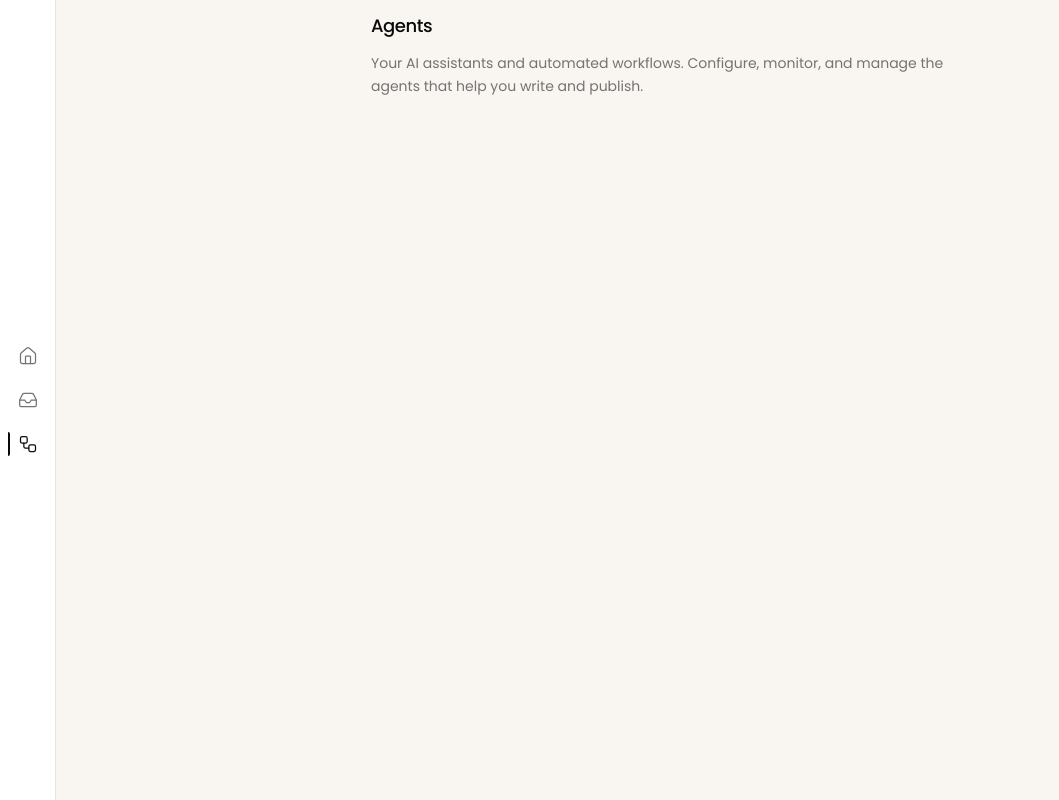
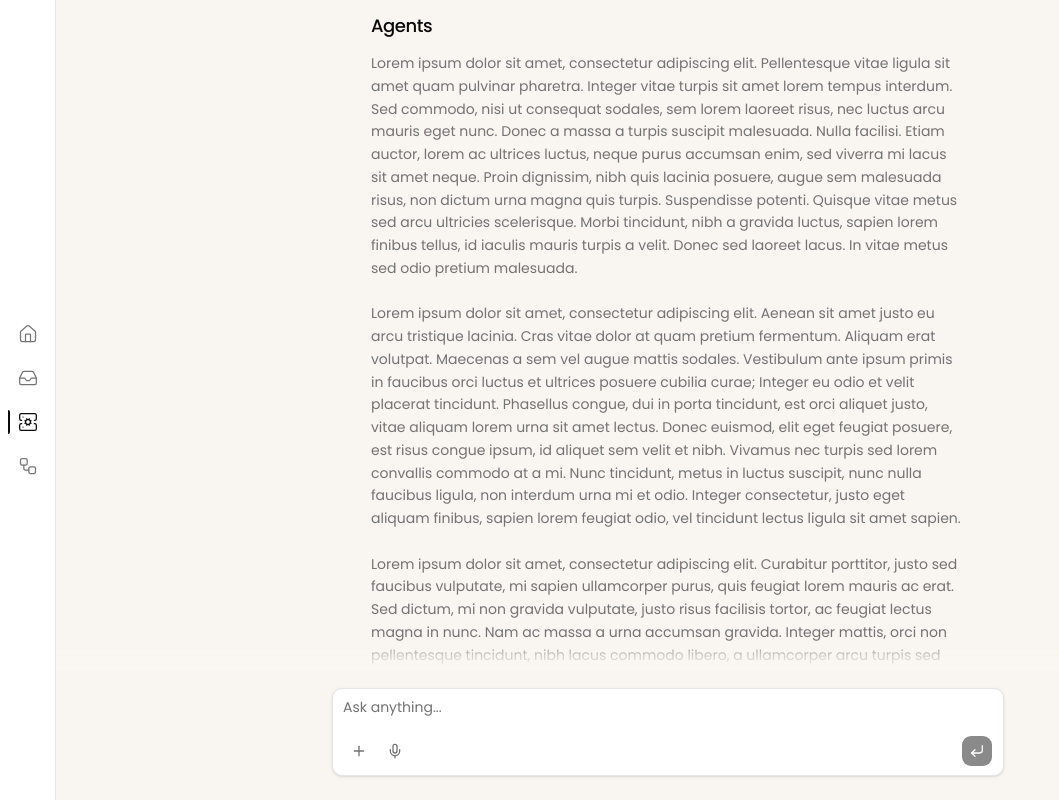
Before and after one commit to miketdonahue/writer-future, a Next.js app: page /agents in a window 1280 px wide. Shown: the whole page, without its empty margins (0-1059 px from the left). Built offline with nearby package versions, Linux system fonts and the light colour scheme; what @trpc/react-query would draw is missing.

Commit message:
Changes to chat composer layout

```diff
--- a/package.json
+++ b/package.json
@@ -2,6 +2,12 @@
   "name": "writer-future",
   "version": "0.1.0",
   "private": true,
+  "pnpm": {
+    "overrides": {
+      "react": "^19.2.0",
+      "react-dom": "^19.2.0"
+    }
+  },
   "scripts": {
     "dev": "next dev",
     "build": "next build",
--- a/src/app/agents/page.tsx
+++ b/src/app/agents/page.tsx
@@ -3,8 +3,83 @@ export default function AgentsPage() {
     <>
       <h1 className="text-lg font-medium tracking-tight text-foreground">Agents</h1>
       <p className="mt-3 text-sm leading-relaxed text-muted-foreground">
-        Your AI assistants and automated workflows. Configure, monitor, and manage the agents that
-        help you write and publish.
+        Lorem ipsum dolor sit amet, consectetur adipiscing elit. Pellentesque vitae ligula sit amet
+        quam pulvinar pharetra. Integer vitae turpis sit amet lorem tempus interdum. Sed commodo,
+        nisi ut consequat sodales, sem lorem laoreet risus, nec luctus arcu mauris eget nunc. Donec
+        a massa a turpis suscipit malesuada. Nulla facilisi. Etiam auctor, lorem ac ultrices luctus,
+        neque purus accumsan enim, sed viverra mi lacus sit amet neque. Proin dignissim, nibh quis
+        lacinia posuere, augue sem malesuada risus, non dictum urna magna quis turpis. Suspendisse
+        potenti. Quisque vitae metus sed arcu ultricies scelerisque. Morbi tincidunt, nibh a gravida
+        luctus, sapien lorem finibus tellus, id iaculis mauris turpis a velit. Donec sed laoreet
+        lacus. In vitae metus sed odio pretium malesuada.
+        <br />
+        <br />
+        Lorem ipsum dolor sit amet, consectetur adipiscing elit. Aenean sit amet justo eu arcu
+        tristique lacinia. Cras vitae dolor at quam pretium fermentum. Aliquam erat volutpat.
+        Maecenas a sem vel augue mattis sodales. Vestibulum ante ipsum primis in faucibus orci
+        luctus et ultrices posuere cubilia curae; Integer eu odio et velit placerat tincidunt.
+        Phasellus congue, dui in porta tincidunt, est orci aliquet justo, vitae aliquam lorem urna
+        sit amet lectus. Donec euismod, elit eget feugiat posuere, est risus congue ipsum, id
+        aliquet sem velit et nibh. Vivamus nec turpis sed lorem convallis commodo at a mi. Nunc
+        tincidunt, metus in luctus suscipit, nunc nulla faucibus ligula, non interdum urna mi et
+        odio. Integer consectetur, justo eget aliquam finibus, sapien lorem feugiat odio, vel
+        tincidunt lectus ligula sit amet sapien.
+        <br />
+        <br />
+        Lorem ipsum dolor sit amet, consectetur adipiscing elit. Curabitur porttitor, justo sed
+        faucibus vulputate, mi sapien ullamcorper purus, quis feugiat lorem mauris ac erat. Sed
+        dictum, mi non gravida vulputate, justo risus facilisis tortor, ac feugiat lectus magna in
+        nunc. Nam ac massa a urna accumsan gravida. Integer mattis, orci non pellentesque tincidunt,
+        nibh lacus commodo libero, a ullamcorper arcu turpis sed purus. Aliquam hendrerit, risus sed
+        tristique auctor, orci lectus tincidunt nulla, at iaculis velit ligula eget enim. Duis
+        interdum, velit non porttitor finibus, lectus mi gravida turpis, a luctus ipsum lorem id mi.
+        Praesent efficitur, nunc sed gravida malesuada, nunc ex tincidunt mi, vitae feugiat nibh
+        ipsum id nisi. Donec in turpis eu mi tempus faucibus.
+        <br />
+        <br />
+        Lorem ipsum dolor sit amet, consectetur adipiscing elit. Sed vel semper lorem. Integer
+        egestas, orci eget consequat gravida, magna nunc fringilla purus, a elementum ligula mi sit
+        amet massa. Pellentesque habitant morbi tristique senectus et netus et malesuada fames ac
+        turpis egestas. Sed nec tellus sit amet neque placerat dictum. Morbi a neque id sapien
+        volutpat facilisis. Etiam eu arcu non libero tristique laoreet. Duis vel posuere urna.
+        Nullam congue, eros et hendrerit facilisis, metus nisl tempus elit, ac vestibulum lectus
+        mauris ut nunc. Sed malesuada lectus quis eros vulputate, eget venenatis lorem interdum.
+        <br />
+        <br />
+        Lorem ipsum dolor sit amet, consectetur adipiscing elit. Donec vitae nulla sed sapien
+        pharetra eleifend. Morbi id consequat odio. Aliquam ac sapien vel sapien fermentum
+        tincidunt. Nulla ultricies, lorem a luctus tincidunt, magna ipsum lacinia mauris, non congue
+        velit massa in justo. Nulla facilisi. Donec eget mi id mauris blandit consequat. Proin vel
+        nibh sed mauris aliquam hendrerit. Vestibulum ante ipsum primis in faucibus orci luctus et
+        ultrices posuere cubilia curae; Nam et sem in lacus facilisis laoreet. Aliquam sed dolor in
+        lorem bibendum posuere.
+        <br />
+        <br />
+        Lorem ipsum dolor sit amet, consectetur adipiscing elit. Donec vitae nulla sed sapien
+        pharetra eleifend. Morbi id consequat odio. Aliquam ac sapien vel sapien fermentum
+        tincidunt. Nulla ultricies, lorem a luctus tincidunt, magna ipsum lacinia mauris, non congue
+        velit massa in justo. Nulla facilisi. Donec eget mi id mauris blandit consequat. Proin vel
+        nibh sed mauris aliquam hendrerit. Vestibulum ante ipsum primis in faucibus orci luctus et
+        ultrices posuere cubilia curae; Nam et sem in lacus facilisis laoreet. Aliquam sed dolor in
+        lorem bibendum posuere.
+        <br />
+        <br />
+        Lorem ipsum dolor sit amet, consectetur adipiscing elit. Donec vitae nulla sed sapien
+        pharetra eleifend. Morbi id consequat odio. Aliquam ac sapien vel sapien fermentum
+        tincidunt. Nulla ultricies, lorem a luctus tincidunt, magna ipsum lacinia mauris, non congue
+        velit massa in justo. Nulla facilisi. Donec eget mi id mauris blandit consequat. Proin vel
+        nibh sed mauris aliquam hendrerit. Vestibulum ante ipsum primis in faucibus orci luctus et
+        ultrices posuere cubilia curae; Nam et sem in lacus facilisis laoreet. Aliquam sed dolor in
+        lorem bibendum posuere.
+        <br />
+        <br />
+        Lorem ipsum dolor sit amet, consectetur adipiscing elit. Donec vitae nulla sed sapien
+        pharetra eleifend. Morbi id consequat odio. Aliquam ac sapien vel sapien fermentum
+        tincidunt. Nulla ultricies, lorem a luctus tincidunt, magna ipsum lacinia mauris, non congue
+        velit massa in justo. Nulla facilisi. Donec eget mi id mauris blandit consequat. Proin vel
+        nibh sed mauris aliquam hendrerit. Vestibulum ante ipsum primis in faucibus orci luctus et
+        ultrices posuere cubilia curae; Nam et sem in lacus facilisis laoreet. Aliquam sed dolor in
+        lorem bibendum posuere.
       </p>
     </>
   );
--- /dev/null
+++ b/src/app/automations/page.tsx
@@ -0,0 +1,11 @@
+export default function AutomationsPage() {
+  return (
+    <>
+      <h1 className="text-lg font-medium tracking-tight text-foreground">Automations</h1>
+      <p className="mt-3 text-sm leading-relaxed text-muted-foreground">
+        Rules, triggers, and actions that keep work moving. Set up automatic routing, notifications,
+        and publishing workflows.
+      </p>
+    </>
+  );
+}
--- a/src/app/inbox/page.tsx
+++ b/src/app/inbox/page.tsx
@@ -1,32 +1,11 @@
 "use client";
 
-import {
-  AlertCircle,
-  ArrowDown,
-  ArrowUp,
-  CornerDownLeft,
-  FileText,
-  ListFilter,
-  Mail,
-  Search,
-  Workflow,
-  X,
-} from "lucide-react";
-import type { ComponentType } from "react";
-import { useMemo, useState } from "react";
+import { ArrowDown, ArrowUp, CornerDownLeft, ListFilter, Search, X } from "lucide-react";
+import { useCallback, useEffect, useMemo, useRef, useState } from "react";
 import { useDetailPane } from "@/components/detail-pane-context";
-import { Badge } from "@/components/ui/badge";
 import { Button } from "@/components/ui/button";
 import { Input } from "@/components/ui/input";
-import {
-  Item,
-  ItemActions,
-  ItemContent,
-  ItemDescription,
-  ItemGroup,
-  ItemMedia,
-  ItemTitle,
-} from "@/components/ui/item";
+import { Item, ItemContent, ItemDescription, ItemGroup, ItemTitle } from "@/components/ui/item";
 import { Kbd, KbdGroup } from "@/components/ui/kbd";
 import { ScrollArea } from "@/components/ui/scroll-area";
 import { Separator } from "@/components/ui/separator";
@@ -90,7 +69,7 @@ const mockInboxItems: InboxItem[] = [
     tags: ["approval", "design"],
     detail: {
       summary:
-        "The design team has completed updates to the component library and is requesting your approval to proceed with implementation.",
+        "The design team has completed updates to the component library and is requesting your approval to proceed with implementation. The design team has completed updates to the component library and is requesting your approval to proceed with implementation. The design team has completed updates to the component library and is requesting your approval to proceed with implementation. The design team has completed updates to the component library and is requesting your approval to proceed with implementation. The design team has completed updates to the component library and is requesting your approval to proceed with implementation. The design team has completed updates to the component library and is requesting your approval to proceed with implementation. The design team has completed updates to the component library and is requesting your approval to proceed with implementation.",
       whatYouNeedToDo: [
         "Review the updated component specifications",
         "Verify alignment with brand guidelines",
@@ -177,30 +156,12 @@ const mockInboxItems: InboxItem[] = [
   },
 ];
 
-function getTypeIcon(type: InboxItemType) {
-  const iconMap: Record<InboxItemType, ComponentType<{ className?: string }>> = {
-    message: Mail,
-    task: Workflow,
-    review: FileText,
-    alert: AlertCircle,
-  };
-  return iconMap[type] || Mail;
-}
-
-function getPriorityColor(priority: InboxItem["priority"]) {
-  const colorMap: Record<InboxItem["priority"], string> = {
-    low: "text-muted-foreground",
-    normal: "text-foreground",
-    high: "text-destructive",
-  };
-  return colorMap[priority];
-}
-
 export default function InboxPage() {
   const [searchQuery, setSearchQuery] = useState("");
   const [timeFilter, setTimeFilter] = useState<"now" | "soon" | "later">("now");
   const [selectedItemId, setSelectedItemId] = useState<string | null>(null);
-  const { open, setContent } = useDetailPane();
+  const { open, close, setContent } = useDetailPane();
+  const searchInputRef = useRef<HTMLInputElement | null>(null);
 
   const filteredItems = useMemo(() => {
     if (!searchQuery.trim()) return mockInboxItems;
@@ -214,11 +175,62 @@ export default function InboxPage() {
     );
   }, [searchQuery]);
 
-  const handleItemClick = (item: InboxItem) => {
+  const handleItemClick = useCallback(
+    (item: InboxItem) => {
       setSelectedItemId(item.id);
       setContent(<InboxDetail item={item} />);
       open();
+    },
+    [open, setContent]
+  );
+
+  useEffect(() => {
+    if (!filteredItems.length) {
+      setSelectedItemId(null);
+      return;
+    }
+    const stillVisible = filteredItems.some((item) => item.id === selectedItemId);
+    if (!selectedItemId || !stillVisible) {
+      setSelectedItemId(filteredItems[0].id);
+    }
+  }, [filteredItems, selectedItemId]);
+
+  useEffect(() => {
+    const handleKeyDown = (event: KeyboardEvent) => {
+      if (!filteredItems.length) return;
+
+      const currentIndex = filteredItems.findIndex((item) => item.id === selectedItemId);
+      const safeIndex = currentIndex < 0 ? 0 : currentIndex;
+
+      if (event.key === "ArrowDown") {
+        event.preventDefault();
+        const nextIndex = Math.min(safeIndex + 1, filteredItems.length - 1);
+        setSelectedItemId(filteredItems[nextIndex].id);
+      }
+
+      if (event.key === "ArrowUp") {
+        event.preventDefault();
+        const nextIndex = Math.max(safeIndex - 1, 0);
+        setSelectedItemId(filteredItems[nextIndex].id);
+      }
+
+      if (event.key === "Enter") {
+        event.preventDefault();
+        const selectedItem = filteredItems[safeIndex];
+        if (selectedItem) {
+          handleItemClick(selectedItem);
+        }
+      }
+
+      if (event.key === "Escape") {
+        event.preventDefault();
+        close();
+      }
     };
+
+    window.addEventListener("keydown", handleKeyDown);
+    return () => window.removeEventListener("keydown", handleKeyDown);
+  }, [close, filteredItems, handleItemClick, selectedItemId]);
 
   return (
     <div className="flex h-full items-center justify-center p-3">
@@ -245,6 +257,7 @@ export default function InboxPage() {
                   placeholder="Search your inbox"
                   value={searchQuery}
                   onChange={(e) => setSearchQuery(e.target.value)}
+                  ref={searchInputRef}
                   className="h-9 border-0 bg-transparent pl-6 pr-3 text-sm shadow-none placeholder:text-muted-foreground/60 focus-visible:border-transparent focus-visible:ring-0"
                 />
               </div>
@@ -253,7 +266,10 @@ export default function InboxPage() {
                   type="button"
                   variant="secondary"
                   size="icon"
-                  onClick={() => setSearchQuery("")}
+                  onClick={() => {
+                    setSearchQuery("");
+                    searchInputRef.current?.focus();
+                  }}
                   aria-label="Clear search"
                   className="size-9 shrink-0 rounded-xl"
                 >
@@ -305,9 +321,8 @@ export default function InboxPage() {
               {filteredItems.length === 0 ? (
                 <div className="p-8 text-center text-sm text-muted-foreground">No items found</div>
               ) : (
-                <ItemGroup className="gap-0 px-3 py-1">
+                <ItemGroup className="gap-0.5 px-3 py-1">
                   {filteredItems.map((item) => {
-                    const Icon = getTypeIcon(item.type);
                     const isSelected = selectedItemId === item.id;
 
                     return (
@@ -315,15 +330,12 @@ export default function InboxPage() {
                         key={item.id}
                         variant="default"
                         className={cn(
-                          "rounded-xl border-0 px-4 py-3.5 hover:bg-muted/40",
+                          "cursor-pointer rounded-xl border-0 px-4 py-3.5 hover:bg-brand-accent/60",
                           "focus-visible:ring-0 focus-visible:ring-offset-0",
-                          isSelected && "bg-muted/60"
+                          isSelected && "bg-brand-accent/60"
                         )}
                         onClick={() => handleItemClick(item)}
                       >
-                        <ItemMedia variant="icon" className="mt-0.5">
-                          <Icon className={cn("size-4", getPriorityColor(item.priority))} />
-                        </ItemMedia>
                         <ItemContent className="gap-1">
                           <ItemTitle className="text-sm font-medium leading-snug">
                             {item.title}
@@ -332,21 +344,11 @@ export default function InboxPage() {
                             {item.preview}
                           </ItemDescription>
                         </ItemContent>
-                        <ItemActions>
-                          <div className="flex flex-col items-end gap-1.5">
+                        <div className="ml-auto flex flex-col items-end self-start">
                           <span className="text-[11px] text-muted-foreground/70">
                             {item.receivedAt}
                           </span>
-                            {item.priority === "high" && (
-                              <Badge
-                                variant="destructive"
-                                className="rounded-full px-2 py-0.5 text-[10px] font-medium"
-                              >
-                                {item.priority}
-                              </Badge>
-                            )}
                         </div>
-                        </ItemActions>
                       </Item>
                     );
                   })}
--- a/src/components/app-shell.tsx
+++ b/src/components/app-shell.tsx
@@ -1,31 +1,41 @@
 "use client";
 
-import { Home, Inbox, Workflow, X } from "lucide-react";
+import { Home, Inbox, ServerCog, Workflow, X } from "lucide-react";
 import { AnimatePresence, motion } from "motion/react";
 import Link from "next/link";
 import { usePathname } from "next/navigation";
-import { useLayoutEffect, useRef } from "react";
+import { useEffect, useLayoutEffect, useRef, useState } from "react";
 import { ChatComposer } from "@/components/chat-composer";
-import {
-  DetailPaneProvider,
-  useDetailPane,
-} from "@/components/detail-pane-context";
+import { DetailPaneProvider, useDetailPane } from "@/components/detail-pane-context";
 import { PageTransition } from "@/components/page-transition";
 import { Button } from "@/components/ui/button";
 import { Tooltip, TooltipContent, TooltipTrigger } from "@/components/ui/tooltip";
 import { cn } from "@/lib/utils";
 
+/**
+ * Renders children only after client mount. Avoids hydration mismatch for
+ * Base UI components that use useId(), which can differ between Next.js
+ * server and client React instances.
+ */
+function ClientOnly({ children }: { children: React.ReactNode }) {
+  const [mounted, setMounted] = useState(false);
+  useEffect(() => setMounted(true), []);
+  if (!mounted) return null;
+  return <>{children}</>;
+}
+
 const tabs = [
   { id: "home", href: "/home", icon: Home, label: "Home" },
   { id: "inbox", href: "/inbox", icon: Inbox, label: "Inbox" },
-  { id: "agents", href: "/agents", icon: Workflow, label: "Agents" },
+  { id: "agents", href: "/agents", icon: ServerCog, label: "Agents" },
+  { id: "automations", href: "/automations", icon: Workflow, label: "Automations" },
 ] as const;
 
 function AppShellInner({ children }: { children: React.ReactNode }) {
   const pathname = usePathname();
   const prevPathname = useRef(pathname);
   const { isOpen, content, close, setContent } = useDetailPane();
-  const showHomeComposer = pathname === "/home";
+  const composerHeight = "96px";
 
   const getIsActive = (href: string) => {
     return pathname.startsWith(href);
@@ -42,8 +52,9 @@ function AppShellInner({ children }: { children: React.ReactNode }) {
 
   return (
     <div className="flex h-screen bg-background-warm">
-      {/* Tool Rail */}
+      {/* Tool Rail - client-only to avoid Base UI useId hydration mismatch (Next server vs client React) */}
       <nav className="flex w-14 shrink-0 flex-col items-center justify-center border-r border-border bg-background">
+        <ClientOnly>
           <div className="flex flex-col gap-1">
             {tabs.map((tab) => {
               const Icon = tab.icon;
@@ -74,10 +85,14 @@ function AppShellInner({ children }: { children: React.ReactNode }) {
               );
             })}
           </div>
+        </ClientOnly>
       </nav>
 
       {/* Content Area */}
-      <div className="relative min-w-0 flex-1 overflow-x-clip">
+      <div
+        className="relative min-w-0 flex-1 overflow-x-clip"
+        style={{ "--composer-height": composerHeight } as React.CSSProperties}
+      >
         {/* Main Content Pane - uses motion for smooth layout animations */}
         <motion.div
           className="absolute inset-0 flex justify-center p-3"
@@ -88,28 +103,21 @@ function AppShellInner({ children }: { children: React.ReactNode }) {
         >
           <main className="h-full w-[calc(50%-6px)] shrink-0 overflow-hidden">
             <div className="relative h-full">
-              <div className={cn("h-full overflow-auto", showHomeComposer && "pb-32")}>
+              <div className="h-full overflow-auto pb-40">
                 <PageTransition>{children}</PageTransition>
               </div>
-
-              <AnimatePresence>
-                {showHomeComposer && (
-                  <motion.div
-                    initial={{ opacity: 0 }}
-                    animate={{ opacity: 1 }}
-                    exit={{ opacity: 0 }}
-                    transition={{ duration: 0.2, ease: "easeOut" }}
-                    className="absolute inset-x-0 bottom-0 px-6 pb-6"
-                  >
-                    <div className="mx-auto max-w-2xl">
-                      <ChatComposer placeholder="Ask anything..." />
-                    </div>
-                  </motion.div>
-                )}
-              </AnimatePresence>
             </div>
           </main>
         </motion.div>
+
+        <div className="pointer-events-none absolute inset-x-0 bottom-0 z-20">
+          <div className="absolute inset-x-0 -top-8 h-8 bg-linear-to-t from-background-warm via-background-warm/70 to-transparent" />
+          <div className="relative bg-background-warm px-6 pb-6 pt-4">
+            <div className="pointer-events-auto mx-auto max-w-2xl">
+              <ChatComposer placeholder="Ask anything..." />
+            </div>
+          </div>
+        </div>
 
         {/* Detail Pane - uses AnimatePresence for proper enter/exit */}
         <AnimatePresence>
@@ -119,9 +127,9 @@ function AppShellInner({ children }: { children: React.ReactNode }) {
               animate={{ x: 0, opacity: 1 }}
               exit={{ x: 16, opacity: 0 }}
               transition={{ duration: 0.3, ease: [0.4, 0, 0.2, 1] }}
-              className="absolute right-0 top-0 flex h-full w-1/2 justify-center p-3 pl-1.5"
+              className="absolute right-0 top-0 flex h-[calc(100%-var(--composer-height))] w-1/2 justify-center p-3 pl-1.5"
             >
-              <aside className="relative h-full w-full max-w-[calc(100%-6px)] overflow-auto rounded-lg border border-border bg-background p-6">
+              <aside className="relative h-full w-full max-w-[calc(100%-6px)] overflow-y-auto rounded-lg border border-border bg-background px-6 pt-6 pb-20">
                 <Button
                   type="button"
                   variant="ghost"
```
Lines whose indentation alone changed are shown as unchanged.
